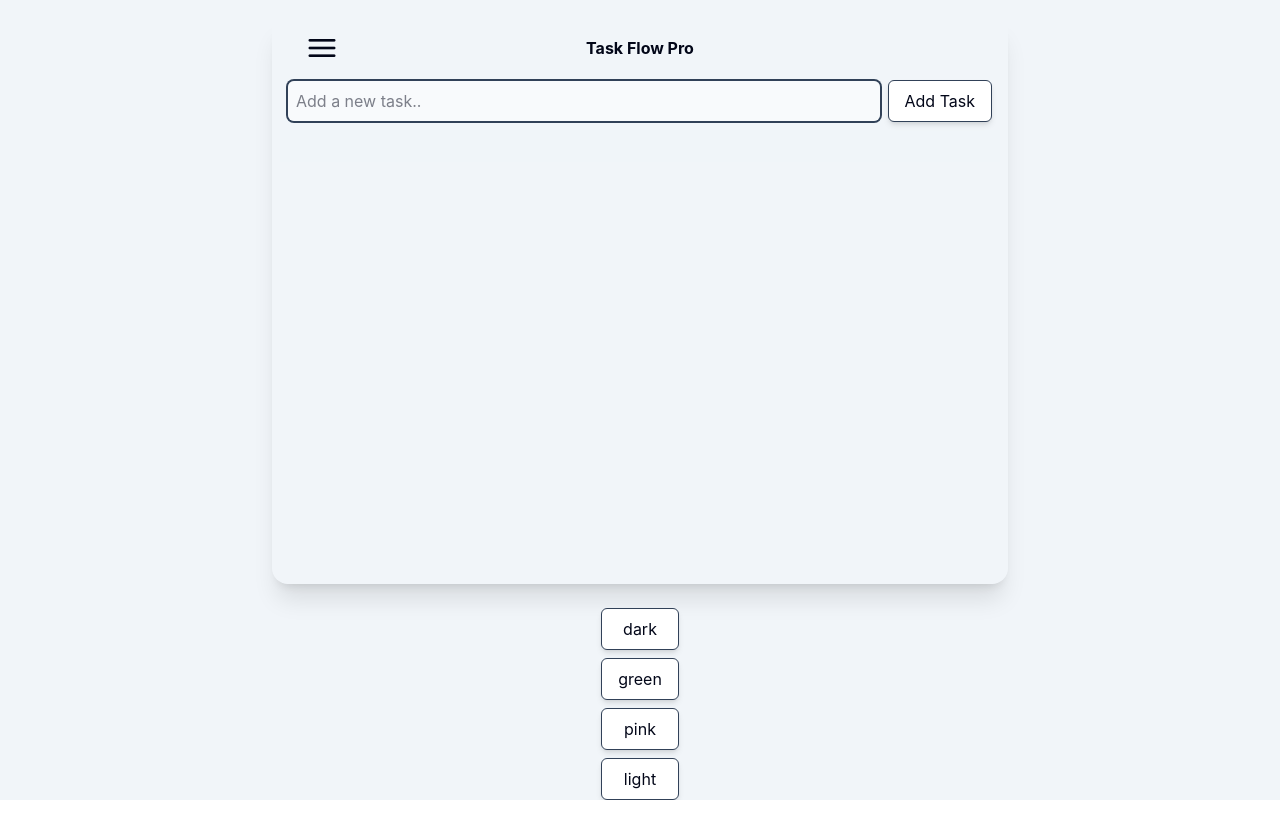
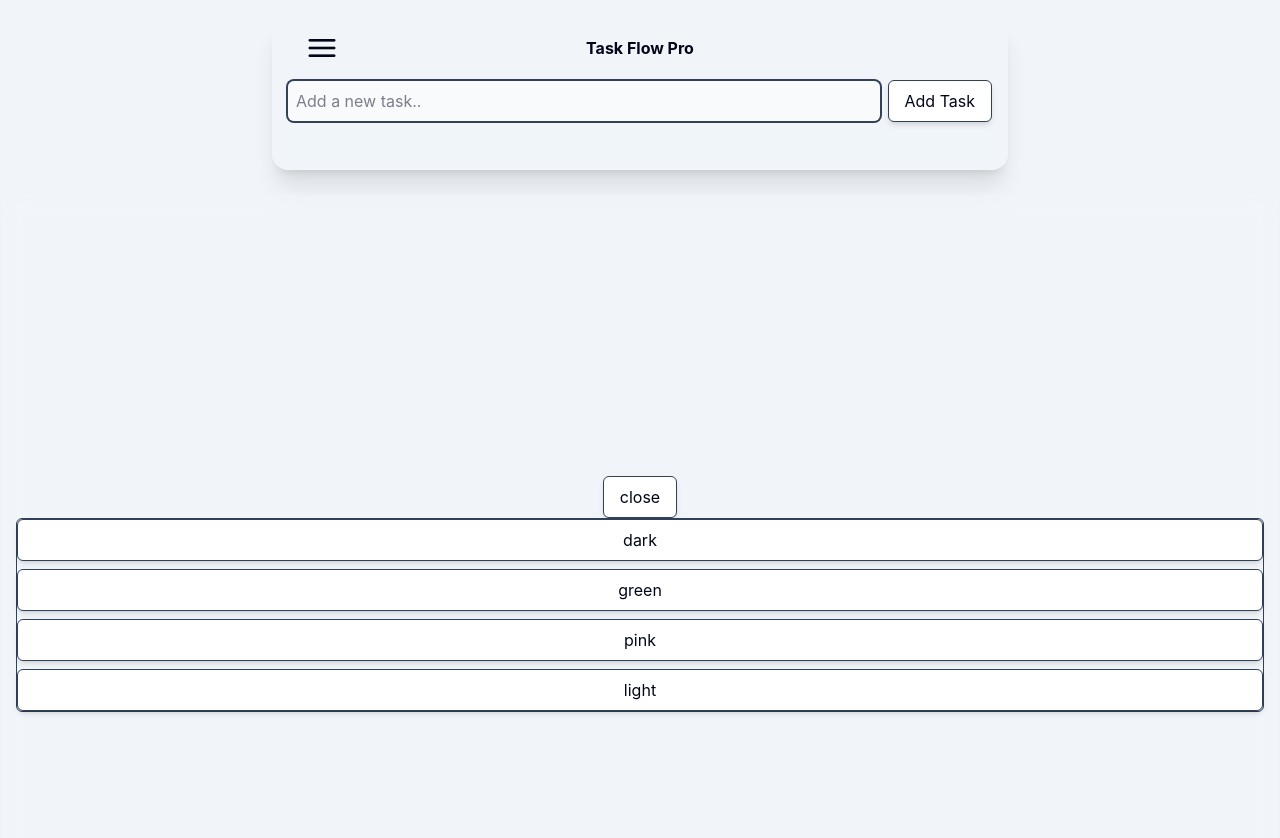
Before and after one commit to bigdonn0011/Task-Flow-Pro, a React (Vite) app: page / in a window 1280 px wide. Both pictures are taken after a click on the element "menu". Shown: the top 838 px of the page. Before the commit the page ends 800 px from the top, so only its background shows below. Built offline with nearby package versions, Linux system fonts and the light colour scheme.

Commit message:
added modal

```diff
--- a/component/Themes.tsx
+++ b/component/Themes.tsx
@@ -2,13 +2,16 @@ import { Buttons } from "../component/Buttons";
 import type { Theme } from "../src/App";
 interface ThemeStyle {
   openTheme: boolean;
+  openThemeModal: () => void;
   setTheme: (theme: Theme) => void;
 }
-export const Themes = ({ openTheme, setTheme }: ThemeStyle) => {
+export const Themes = ({ openTheme, setTheme, openThemeModal }: ThemeStyle) => {
   return (
     <>
       {openTheme && (
-        <div className="flex flex-col gap-2">
+        <div className="inset-0 backdrop-blur-md z-10 flex flex-col justify-center items-center p-4 min-h-screen min-w-screen">
+          <Buttons text="close" onClick={openThemeModal} />
+          <div className="flex flex-col gap-2 rounded-md border border-border bg-case w-full">
             <Buttons
               className="border-border"
               onClick={() => setTheme("dark")}
@@ -30,6 +33,7 @@ export const Themes = ({ openTheme, setTheme }: ThemeStyle) => {
               text="light"
             />
           </div>
+        </div>
       )}
     </>
   );
--- a/src/App.tsx
+++ b/src/App.tsx
@@ -41,7 +41,11 @@ function App() {
     <>
       <section className="container min-h-screen min-w-screen bg-background flex flex-col gap-2 items-center justify-center">
         <Form openThemeModal={openThemeModal} />
-        <Themes openTheme={openTheme} setTheme={setTheme} />
+        <Themes
+          openThemeModal={openThemeModal}
+          openTheme={openTheme}
+          setTheme={setTheme}
+        />
       </section>
     </>
   );
```
Also changed, not shown: component/Form.tsx (+4 -4 lines). Lines whose indentation alone changed are shown as unchanged.
